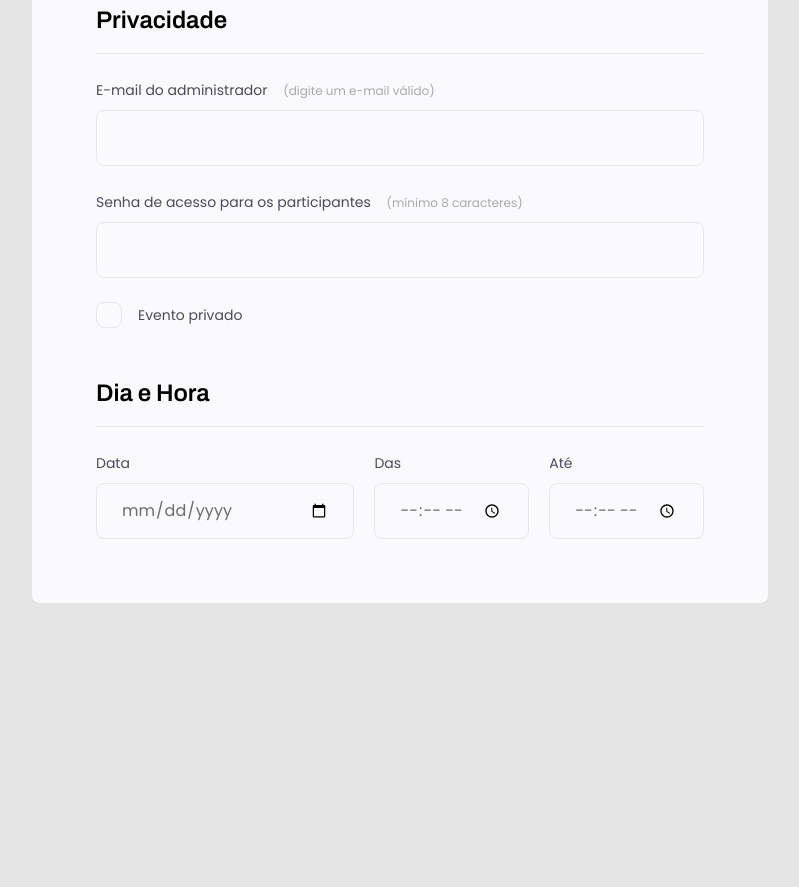
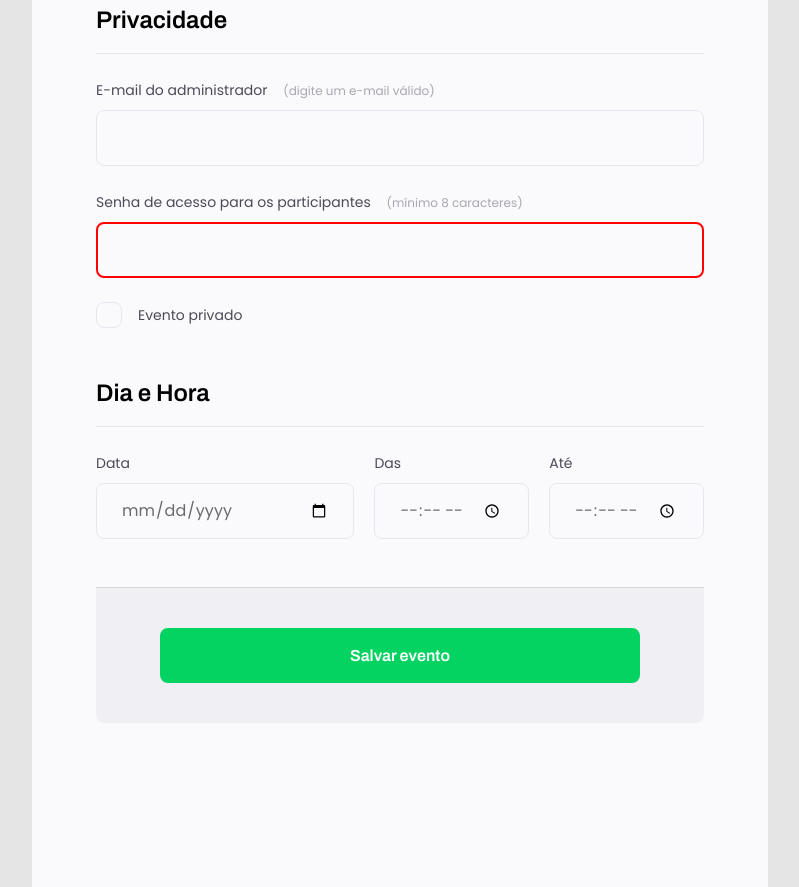
Before and after one commit to williamjs95/html-css, a plain HTML site: page html-css-models/events-form/index.html in a window 1280 px wide. Shown: the part 1104-1991 px from the top of the page, without its empty margins (240-1039 px from the left). Before the commit the page ends 1707 px from the top, so only its background shows below. Drawn offline with Linux system fonts and the light colour scheme.

Commit message:
fim form evento

```diff
--- a/html-css-models/events-form/index.html
+++ b/html-css-models/events-form/index.html
@@ -19,14 +19,14 @@
             <p>O primeiro passo é preencher esse formulário de inscrição.</p>
         </header>
 
-        <form action="">
+        <form id="my-form">
             <fieldset>
                 <div class="fieldset-wrapper">
                     <legend>Informações do Evento</legend>
 
                 <div class="input-wrapper">
                     <label for="event-title">Título do Evento <span>(mínimo 8 caracteres)</span></label>
-                    <input type="text" id="event-title">
+                    <input type="text" id="event-title" minlength="8" required>
                 </div>
 
                 <div class="input-wrapper">
@@ -66,7 +66,7 @@
 
                     <div class="input-wrapper">
                         <label for="event-password">Senha de acesso para os participantes <span>(mínimo 8 caracteres)</span></label>
-                        <input type="password" id="event-password">
+                        <input type="password" id="event-password" minlength="8" required>
                     </div>
 
                     <div class="checkbox-wrapper">
@@ -98,6 +98,10 @@
                     </div>
                 </div>
             </fieldset>
+
+            <footer>
+                <input form="my-form" class="button" type="submit" value="Salvar evento">
+            </footer>
         </form>
     </div>
 
--- a/html-css-models/events-form/style.css
+++ b/html-css-models/events-form/style.css
@@ -6,7 +6,7 @@
     padding: 0;
 }
 
-body, input, button, select, textarea{
+body, input, select, textarea{
     font-family: 'Poppins', sans-serif;
 }
 
@@ -56,7 +56,7 @@ header p{
 form{
     margin-top: 38px;
     background: #FAFAFC;
-    border-radius: 8px;
+    border-radius: 8px 8px 0px 0px;
     min-height: 300px;
 
     padding: 64px;
@@ -181,3 +181,41 @@ fieldset legend{
 .checkbox-wrapper input:focus + label::before{
     outline: 2px solid black;
 }
+
+footer{
+    background: #f0f0f4;
+
+    height: 136px;
+
+    display: flex;
+    flex-direction: column;
+
+    padding: 40px 64px;
+
+    margin-bottom: 100px;
+
+    border-top: 1px solid #d6d6d6;
+    border-radius: 0px 0px 8px 8px;
+}
+
+.button{
+    height: 56px;
+
+    font-family: 'Archivo';
+    color: #ffffff;
+    font-weight: 600;
+    font-size: 16px;
+    line-height: 26px;
+
+    background: #04d361;
+    border: 0;
+    border-radius: 8px;
+}
+
+.button:hover{
+    background: #05ac50;
+}
+
+input:invalid{
+    border: 2px solid red;
+}
```
